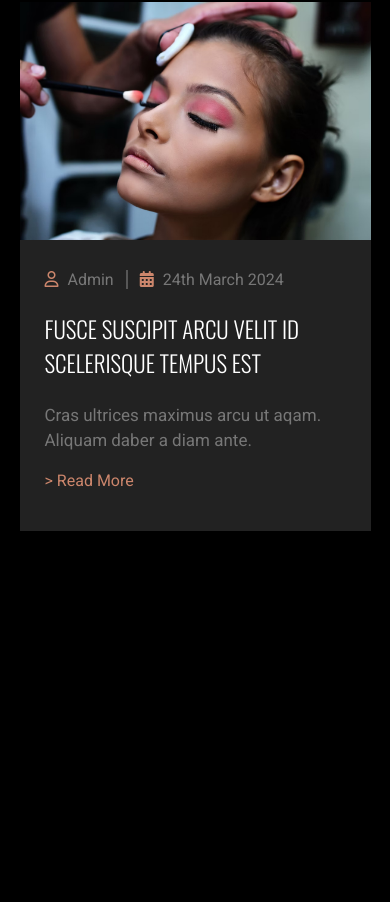
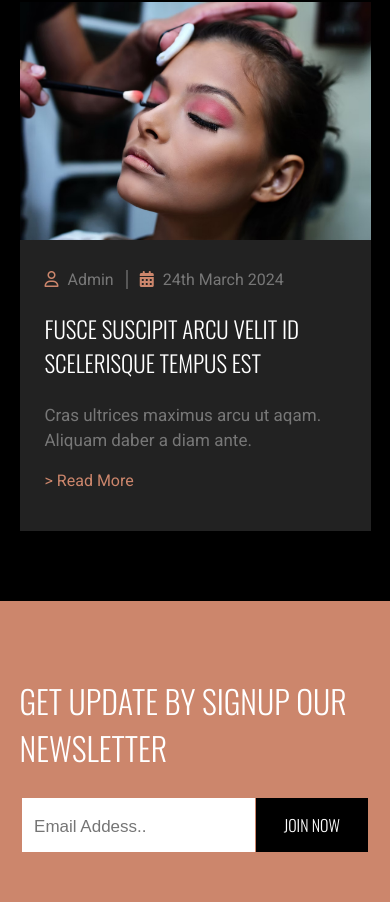
Before and after one commit to ariyanyeamin14/BEAUTYZONE, a plain HTML site: page index.html in a window 390 px wide. Shown: the part 8554-9456 px from the top of the page. Before the commit the page ends 9085 px from the top, so only its background shows below. Drawn offline with nearby package versions, Linux system fonts and the light colour scheme.

Commit message:
signup section done

```diff
--- a/index.html
+++ b/index.html
@@ -241,6 +241,22 @@
       </section>
      <!-- News section start here -->
 
+      <!-- Signup section start here -->
+       <section class="signup">
+        <div class="section-container">
+            <div class="signup-content">
+                <div class="signup-title">
+                    <h2>Get Update By Signup Our Newsletter</h2>
+                </div>
+                <div class="signup-input">
+                    <input type="email" placeholder="Email Addess.." name="" id="email">
+                    <input type="submit" value="JOIN NOW" id="submit">
+                </div>
+            </div>
+        </div>
+       </section>
+      <!-- Signup section start here -->
+
 
     <script src="https://kit.fontawesome.com/6c45b74f82.js" crossorigin="anonymous"></script>
 </body>
--- a/style.css
+++ b/style.css
@@ -317,6 +317,40 @@ p.news-description {
 }
 /* News section styles */
 
+/* Signup-section styles */
+.signup{
+    background-color: #cc866c;
+    padding: 50px 0;
+}
+.signup-content{
+    display: flex;
+    align-items: center;
+    justify-content: space-between;
+}
+.signup-title h2{
+    font-size: 45px;
+    font-weight:300 ;
+    font-family: "oswald";
+    text-transform: uppercase;
+}
+input#email {
+    padding: 17px 45px 12px 25px;
+    font-size: 17px;
+    border: none;
+}
+input#submit {
+    padding: 13px 38px;
+    font-family: "oswald";
+    font-size: 16px;
+    background-color: black;
+    color: white;
+    border: none;
+    font-weight: 300;
+    margin-left: -3px;
+    cursor: pointer;
+}
+/* Signup-section styles */
+
 
 /* Responsive design styles */
 @media screen and (max-width:576px) {
@@ -386,11 +420,21 @@ p.news-description {
     #portfoli-title{
         margin-bottom: 25px;
     }
-    .news-box-container{
+    .news-box-container, .signup-content{
         flex-direction: column;
     }
     .news-content{
         padding: 25px;
     }
+    .signup-title h2{
+        font-size: 32px;
+    }
+    input#email {
+        padding: 19px 0px 15px 12px;
+        border: none;
+    }
+    input#submit{
+        padding: 15px 28px;
+    }
 }
 /* Responsive design styles */
```
